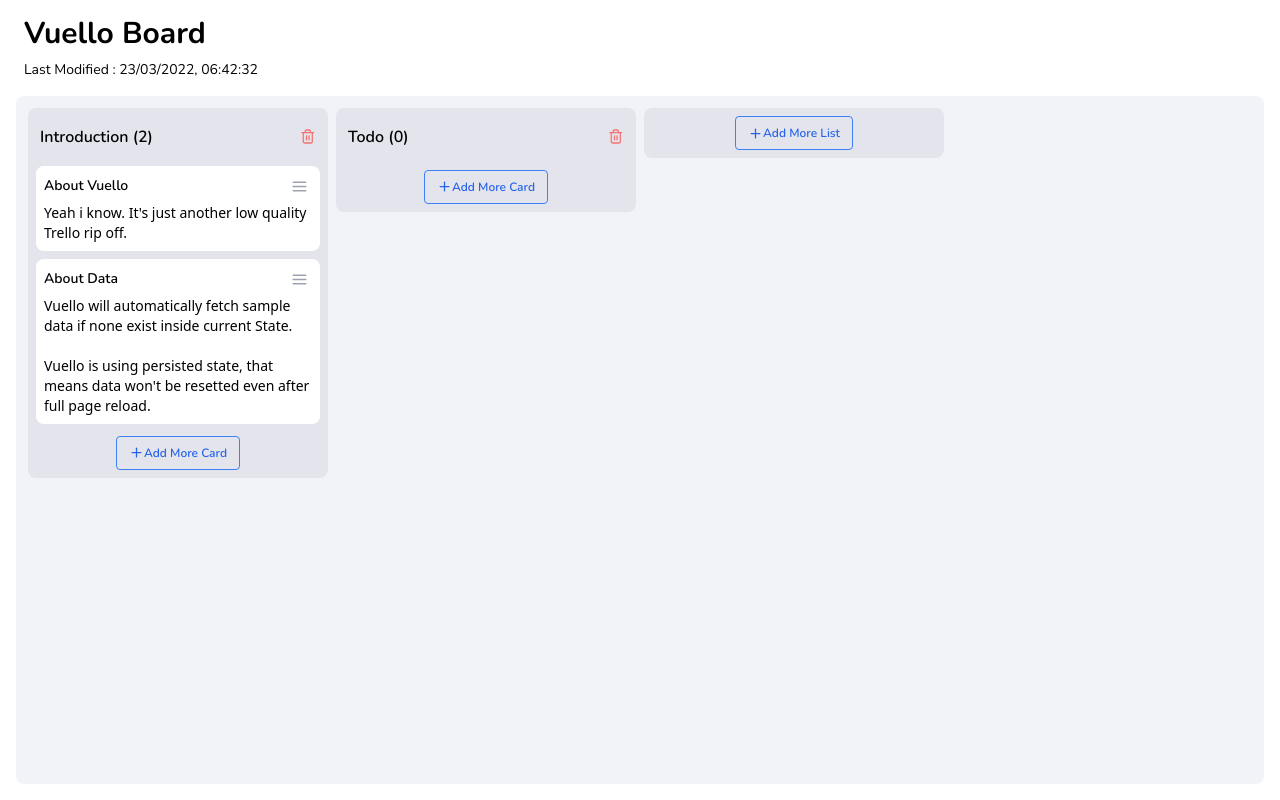
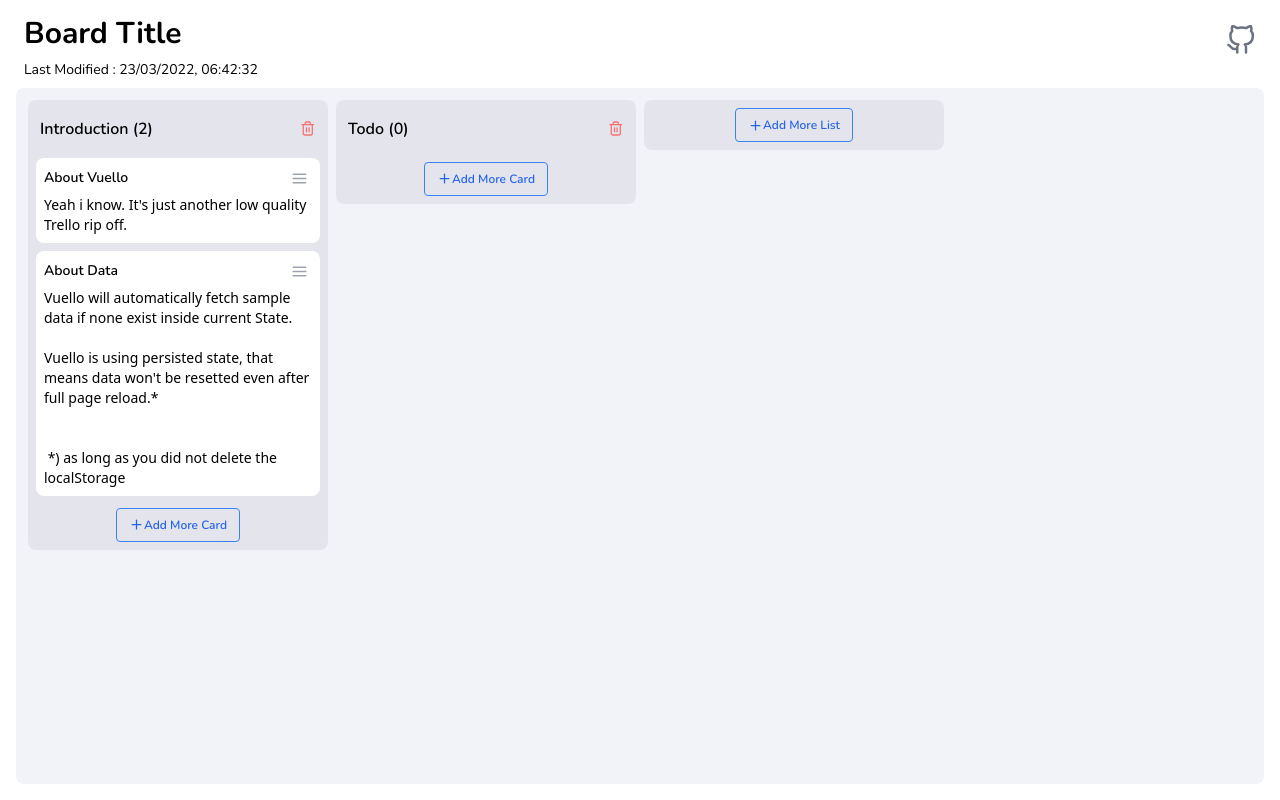
Before and after one commit to kurnyaannn/vuello, a Vue app: page / in a window 1280 px wide. Built offline with nearby package versions, Linux system fonts and the light colour scheme.

Commit message:
content changes, button transition, date modified updated in every action

```diff
--- a/public/sample-data.json
+++ b/public/sample-data.json
@@ -1,5 +1,5 @@
 {
-  "title": "Vuello Board",
+  "title": "Board Title",
   "last_modified": "23/03/2022, 06:42:32",
   "containers": [
     {
@@ -27,7 +27,7 @@
       "id": 2,
       "id_container": 1,
       "title": "About Data",
-      "content": "Vuello will automatically fetch sample data if none exist inside current State.\n\nVuello is using persisted state, that means data won't be resetted even after full page reload.",
+      "content": "Vuello will automatically fetch sample data if none exist inside current State.\n\nVuello is using persisted state, that means data won't be resetted even after full page reload.* \n\n\n *) as long as you did not delete the localStorage",
       "is_editing_card": false
     }
   ]
--- a/src/App.vue
+++ b/src/App.vue
@@ -6,6 +6,7 @@
 import ContainerModal from '@/components/modals/ContainerModal.vue'
 import CloseIcon from '@/components/icons/CloseIcon.vue'
 import SaveIcon from '@/components/icons/SaveIcon.vue'
+import GithubIcon from '@/components/icons/GithubIcon.vue'
 
 const store = useStore()
 const displayContainerModal = ref(false)
@@ -40,10 +41,16 @@
     payload.value.title = state.temp_title
   }
 }
+const openRepo = () => {
+  window.open('https://github.com/kurnyaannn/vuello', '_blank')
+}
 </script>
 
 <template>
   <div v-if="payload" class="flex h-screen flex-col p-4">
+    <div class="flex justify-between">
+      <div>
+        <Transition name="fade" mode="out-in">
           <div v-if="!state.is_editing_title">
             <span
               class="rounded-md px-2 text-3xl font-bold transition-all duration-300 ease-in-out hover:cursor-pointer hover:bg-slate-200"
@@ -73,9 +80,20 @@
               />
             </div>
           </div>
-    <h3 class="mt-2 mb-4 px-2 text-sm">
+        </Transition>
+        <h3 class="my-2 px-2 text-sm">
           Last Modified : {{ payload.last_modified }}
         </h3>
+      </div>
+      <div class="mt-px flex place-items-start justify-center">
+        <div
+          class="cursor-pointer rounded-full p-2 text-gray-500 hover:bg-slate-200"
+          @click="openRepo"
+        >
+          <GithubIcon height="30px" />
+        </div>
+      </div>
+    </div>
     <KanbanBoard
       :payload="payload"
       @addContainer="displayContainerModal = true"
--- a/src/components/base/Button.vue
+++ b/src/components/base/Button.vue
@@ -59,7 +59,7 @@
 <template>
   <button
     class="flex place-items-center justify-center font-semibold"
-    :class="`${buttonType} ${buttonModel} ${buttonSize} ${roundedSize}`"
+    :class="`${buttonType} ${buttonModel} ${buttonSize} ${roundedSize} transition-all duration-300 ease-in-out`"
     @click="buttonAction($event)"
   >
     <slot></slot>
--- /dev/null
+++ b/src/components/icons/GithubIcon.vue
@@ -0,0 +1,23 @@
+<script setup>
+const props = defineProps({
+  height: String,
+  width: String,
+})
+</script>
+
+<template>
+  <svg
+    viewBox="0 0 24 24"
+    :height="height"
+    :width="width"
+    stroke="currentColor"
+    stroke-width="2"
+    fill="none"
+    stroke-linecap="round"
+    stroke-linejoin="round"
+  >
+    <path
+      d="M9 19c-5 1.5-5-2.5-7-3m14 6v-3.87a3.37 3.37 0 0 0-.94-2.61c3.14-.35 6.44-1.54 6.44-7A5.44 5.44 0 0 0 20 4.77 5.07 5.07 0 0 0 19.91 1S18.73.65 16 2.48a13.38 13.38 0 0 0-7 0C6.27.65 5.09 1 5.09 1A5.07 5.07 0 0 0 5 4.77a5.44 5.44 0 0 0-1.5 3.78c0 5.42 3.3 6.61 6.44 7A3.37 3.37 0 0 0 9 18.13V22"
+    ></path>
+  </svg>
+</template>
--- a/src/components/kanban/KanbanBoard.vue
+++ b/src/components/kanban/KanbanBoard.vue
@@ -17,6 +17,7 @@
     default: () => {},
   },
 })
+
 const emits = defineEmits(['addContainer', 'addCard'])
 
 const store = useStore()
@@ -39,7 +40,7 @@
 })
 const vuello = reactive({
   title: null,
-  last_modified: new Date().toLocaleString('en-GB'),
+  last_modified: null,
   containers: [],
   cards: [],
 })
@@ -48,6 +49,7 @@
   () => props.payload,
   (newValue) => {
     vuello.title = newValue.title
+    vuello.last_modified = newValue.last_modified
     vuello.containers = newValue.containers
     vuello.cards = newValue.cards
   },
@@ -75,6 +77,7 @@
   const id = event.dataTransfer.getData('id')
   const item = vuello.cards.find((card) => card.id == id)
   item.id_container = containerId
+  vuello.last_modified = new Date().toLocaleString('en-GB')
   store.dispatch('vuello/setVuello', vuello)
 }
 const handleDeleteItem = (type, id) => {
@@ -99,6 +102,7 @@
       (card) => card.id !== state.selectedCardId
     )
   }
+  vuello.last_modified = new Date().toLocaleString('en-GB')
   store.dispatch('vuello/setVuello', vuello)
   state.isRemovingContainer = false
   state.isRemovingCard = false
@@ -144,6 +148,7 @@
       ? (payload.is_editing_container = false)
       : (payload.is_editing_card = false)
   }
+  vuello.last_modified = new Date().toLocaleString('en-GB')
   store.dispatch('vuello/setVuello', vuello)
   newCardData.id = null
   newCardData.id_container = null
```
Lines whose indentation alone changed are shown as unchanged.
